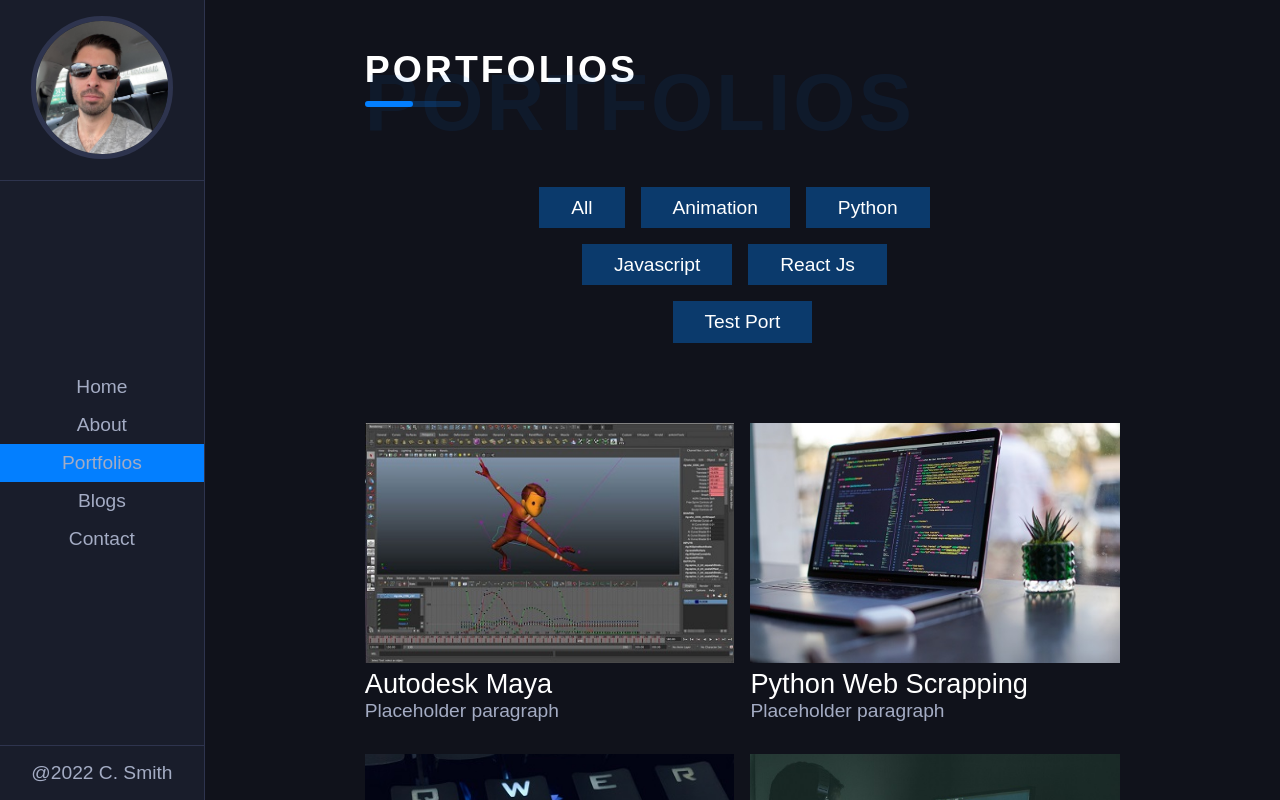
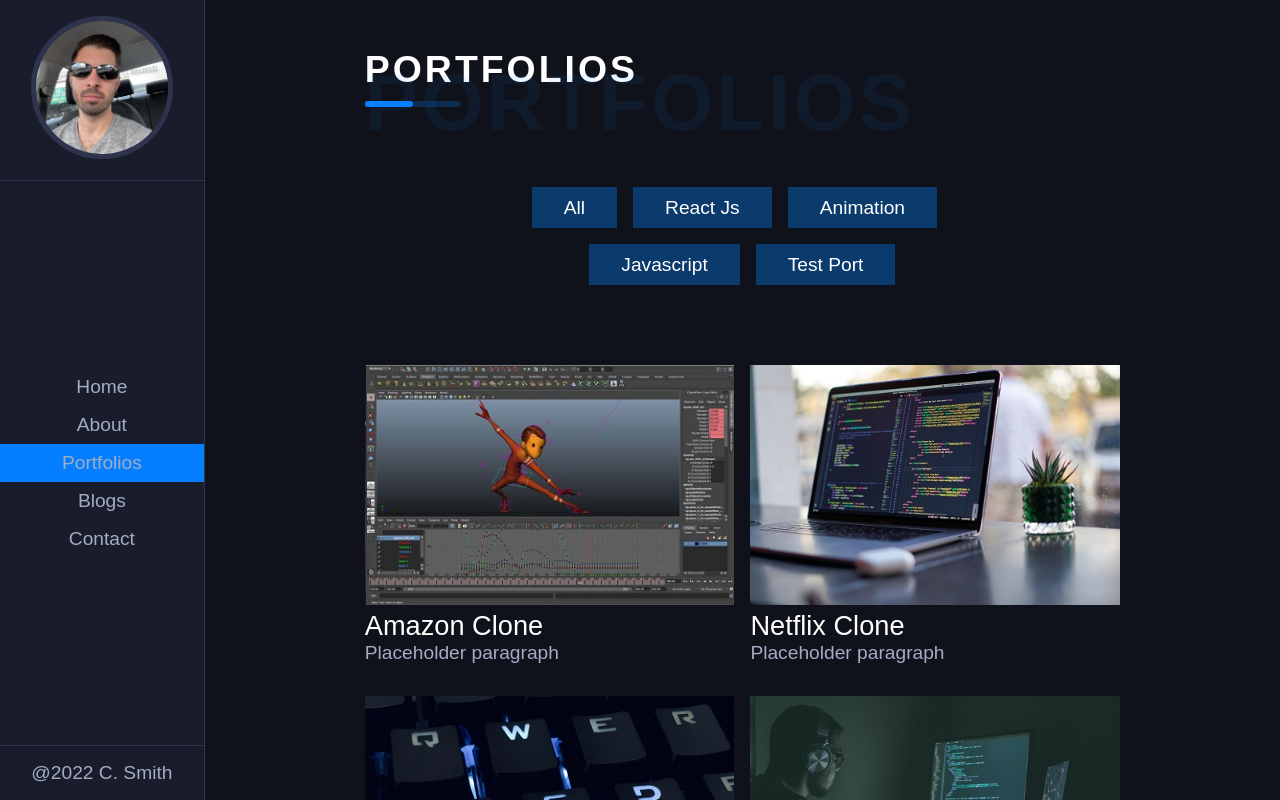
Before and after one commit to ChristianSmith2394/portfolio, a React (Create React App) app: page /portfolios in a window 1280 px wide. Shown: the top 800 px of the page. Built offline with nearby package versions, Linux system fonts and the light colour scheme.

Commit message:
Updating portfolio styles/attached projects

```diff
--- a/src/Components/ImageSection.js
+++ b/src/Components/ImageSection.js
@@ -32,7 +32,7 @@ To connect virtually: christiansmith2394@gmail.com
                         <p>: 28</p>
                         <p>: English</p>
                         <p>: Javascript, React.js, React Native HTML, CSS, Sass, Python</p>
-                        <p>: Tampa, FL</p>
+                        <p>: Ventnor City, NJ</p>
                         <p>: Fullstack Developer</p>
                     </div>
                 </div>
--- a/src/Components/allportfolios.js
+++ b/src/Components/allportfolios.js
@@ -8,23 +8,23 @@ import port7 from '../img/portImages/port6.jpg';
 const portfolios = [
     {
         id: 1,
-        category: 'Animation',
-        link1: 'www.youtube.com',
-        link2: 'www.github.com',
-        icon1: 'G',
-        icon2: 'Y',
+        category: 'React Js',
+        link1: 'https://ecom-store-cs94.web.app/',
+        link2: 'https://github.com/ChristianSmith2394/ecom-store',
+        icon1: 'W',
+        icon2: 'G',
         image: port1,
-        title: 'Autodesk Maya'
+        title: 'Amazon Clone'
     },
     {
         id: 2,
-        category: 'Python',
-        link1: 'www.youtube.com',
-        link2: 'www.github.com',
-        icon1: 'G',
-        icon2: 'Y',
+        category: 'React Js',
+        link1: 'https://netflix-clone-2374a.web.app/',
+        link2: 'https://github.com/ChristianSmith2394/netflix-clone',
+        icon1: 'W',
+        icon2: 'G',
         image: port2,
-        title: 'Python Web Scrapping'
+        title: 'Netflix Clone'
     },
     {
         id: 3,
--- a/src/styles/_portfolios.scss
+++ b/src/styles/_portfolios.scss
@@ -24,7 +24,7 @@
                 left: 15px;
                 height: calc(100% - 30px);
                 width: calc(100% - 30px);
-                background-color: rgba(255, 255, 255, 0.925);
+                background-color: rgba(39, 100, 253, 0.925);
                 transform-origin: center;
                 transform: scale(0);
                 transition: all .4s ease-in-out;
```
